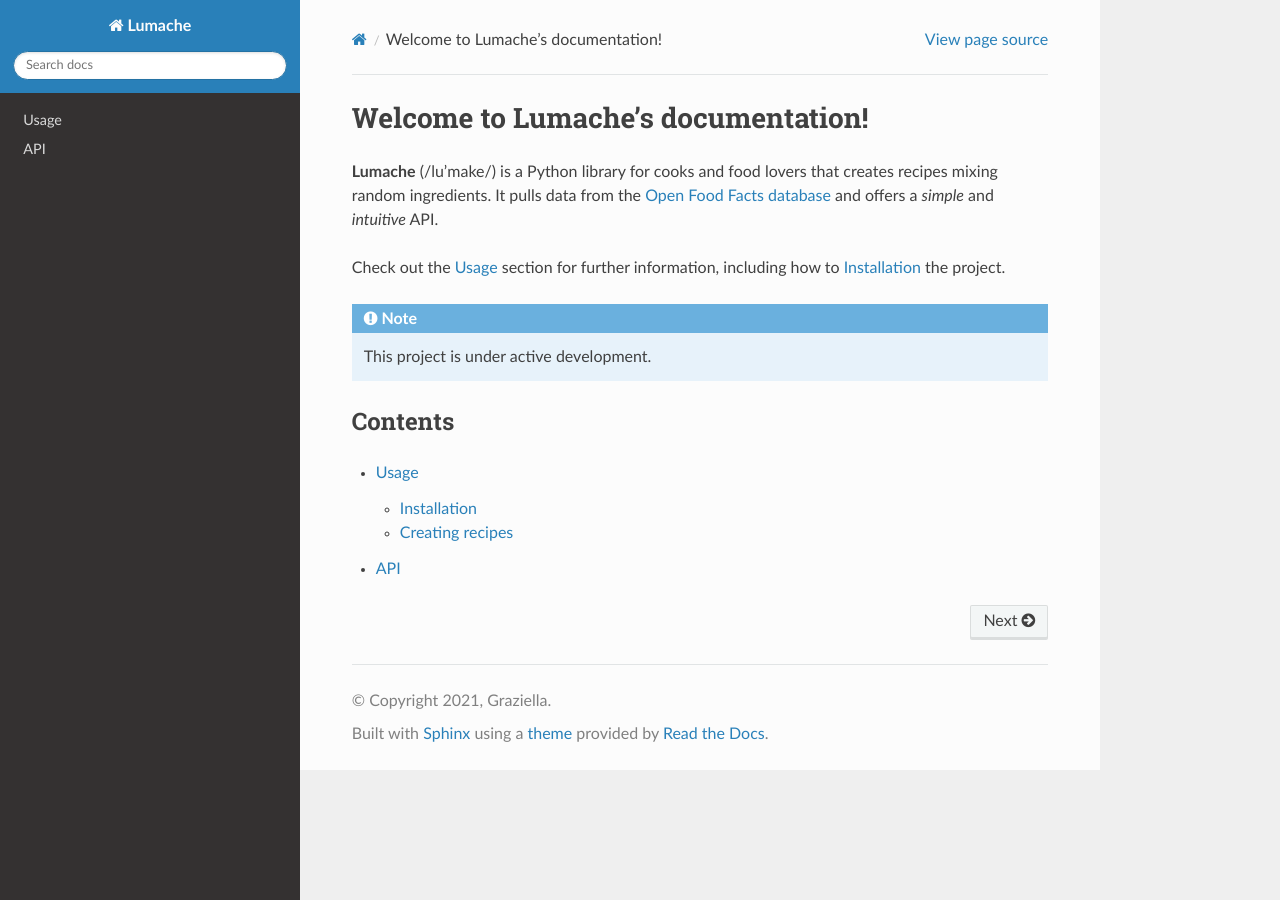
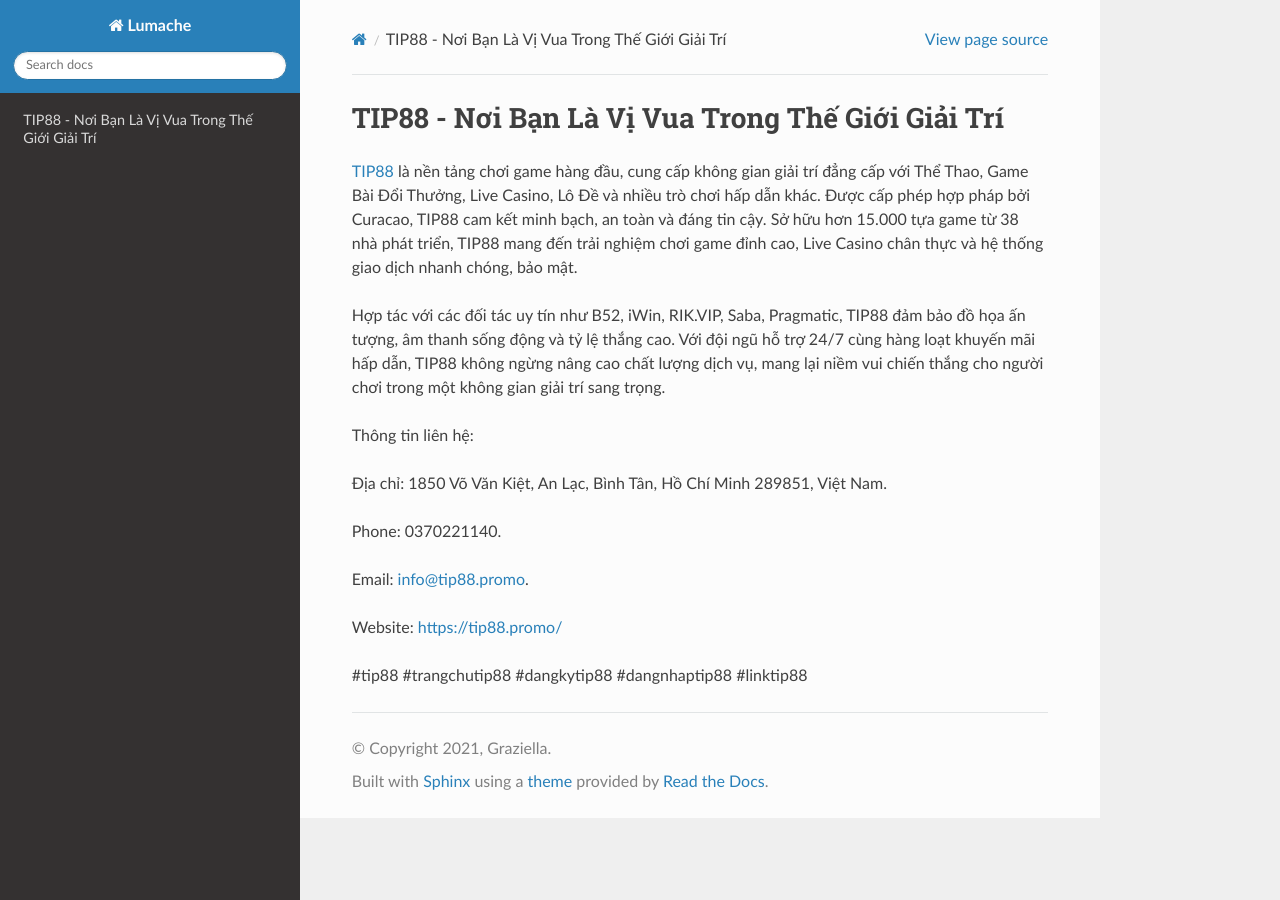
Before and after one commit to amaradasgupta3/tip88promo, a Sphinx documentation site: the page built from docs/source/index.rst, in a window 1280 px wide. Built offline with Sphinx 7.4.7 and the Read the Docs theme 3.1.0, drawn with Linux system fonts in a browser that asks for light colours.

Commit message:
Update index.rst

```diff
--- a/docs/source/index.rst
+++ b/docs/source/index.rst
@@ -1,22 +1,18 @@
-Welcome to Lumache's documentation!
+TIP88 - Nơi Bạn Là Vị Vua Trong Thế Giới Giải Trí
 ===================================
 
-**Lumache** (/lu'make/) is a Python library for cooks and food lovers
-that creates recipes mixing random ingredients.
-It pulls data from the `Open Food Facts database <https://world.openfoodfacts.org/>`_
-and offers a *simple* and *intuitive* API.
+`TIP88 <https://tip88.promo/>`_ là nền tảng chơi game hàng đầu, cung cấp không gian giải trí đẳng cấp với Thể Thao, Game Bài Đổi Thưởng, Live Casino, Lô Đề và nhiều trò chơi hấp dẫn khác. Được cấp phép hợp pháp bởi Curacao, TIP88 cam kết minh bạch, an toàn và đáng tin cậy. Sở hữu hơn 15.000 tựa game từ 38 nhà phát triển, TIP88 mang đến trải nghiệm chơi game đỉnh cao, Live Casino chân thực và hệ thống giao dịch nhanh chóng, bảo mật.
 
-Check out the :doc:`usage` section for further information, including
-how to :ref:`installation` the project.
+Hợp tác với các đối tác uy tín như B52, iWin, RIK.VIP, Saba, Pragmatic, TIP88 đảm bảo đồ họa ấn tượng, âm thanh sống động và tỷ lệ thắng cao. Với đội ngũ hỗ trợ 24/7 cùng hàng loạt khuyến mãi hấp dẫn, TIP88 không ngừng nâng cao chất lượng dịch vụ, mang lại niềm vui chiến thắng cho người chơi trong một không gian giải trí sang trọng.
 
-.. note::
+Thông tin liên hệ:
 
-   This project is under active development.
+Địa chỉ: 1850 Võ Văn Kiệt, An Lạc, Bình Tân, Hồ Chí Minh 289851, Việt Nam.
 
-Contents
---------
+Phone: 0370221140.
 
-.. toctree::
+Email: info@tip88.promo.
 
-   usage
-   api
+Website: https://tip88.promo/
+
+#tip88 #trangchutip88 #dangkytip88 #dangnhaptip88 #linktip88
```
